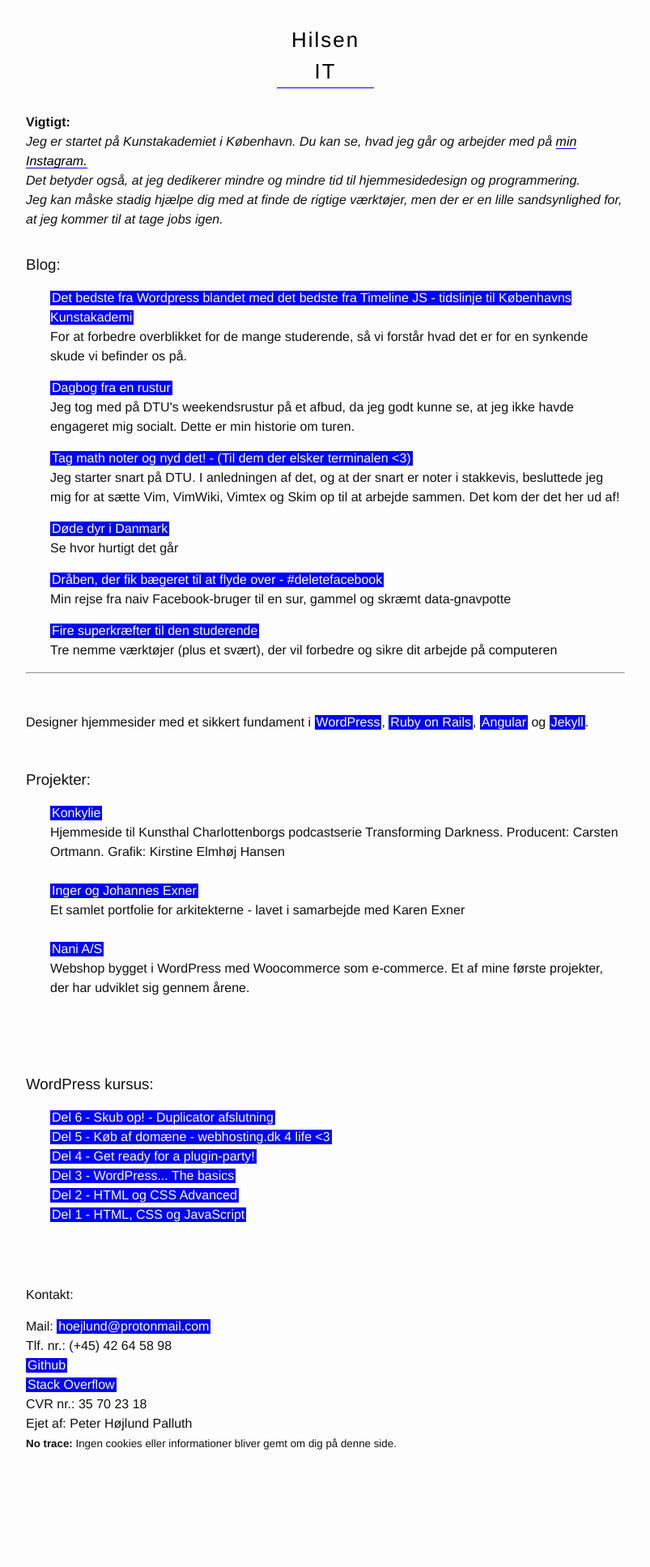
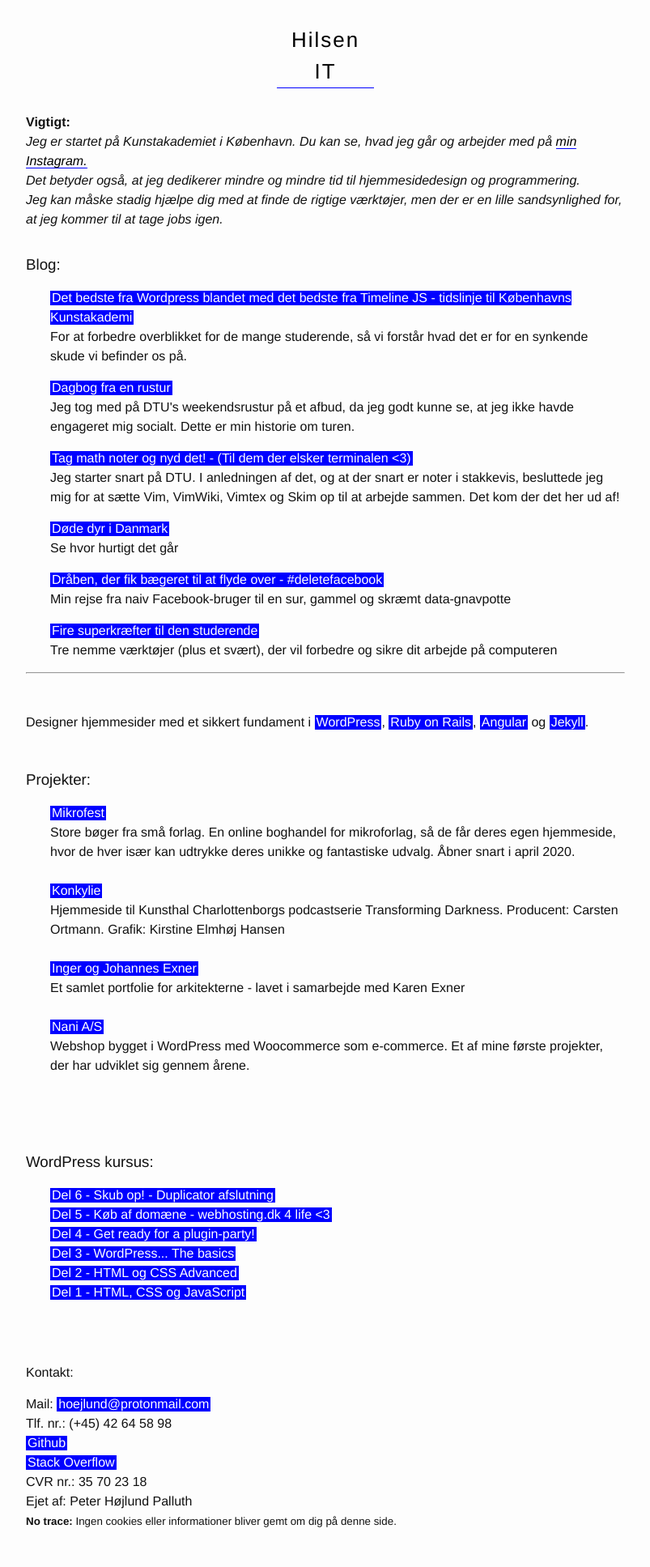
Before and after one commit to peterhoejlundandersen/hilsen, a Jekyll site: the page built from index.md, in a window 1280 px wide. Shown: the whole page at 81% size, without its empty margins (238-1041 px from the left). Built offline with Jekyll 4.4.1, drawn with Linux system fonts in a browser that asks for light colours; before the commit the page ends 1839 px from its top, so only the background shows below that.

Commit message:
added blog post and link to Mikrofest in projects

```diff
--- a/_includes/introduction.html
+++ b/_includes/introduction.html
@@ -6,6 +6,7 @@
 </p>
 <h3>Projekter:</h3>
 	<ul>
+		<li><a class="blue-highlight" href="https:mikrofest.dk" target="_blank">Mikrofest</a><br>Store bøger fra små forlag. En online boghandel for mikroforlag, så de får deres egen hjemmeside, hvor de hver især kan udtrykke deres unikke og fantastiske udvalg. Åbner snart i april 2020.</li><br>
 		<li><a class="blue-highlight" href="https://konkylie.dk/" target="_blank">Konkylie</a><br>Hjemmeside til Kunsthal Charlottenborgs podcastserie Transforming Darkness. Producent: Carsten Ortmann. Grafik: Kirstine Elmhøj Hansen</li><br>
 		<li><a class="blue-highlight" href="http://ingerogjohannesexner.dk/" target="_blank">Inger og Johannes Exner</a><br>Et samlet portfolie for arkitekterne - lavet i samarbejde med Karen Exner</li><br>
 		<li><a class="blue-highlight" href="https://nani.dk" target="_blank">Nani A/S</a><br>
```
Also changed, not shown: 2 other files.
